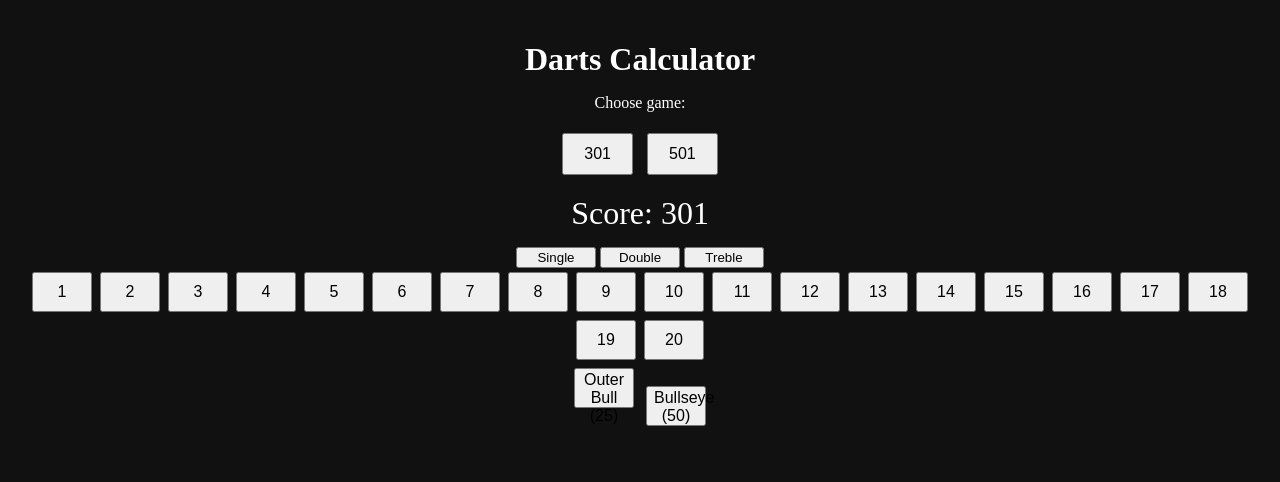
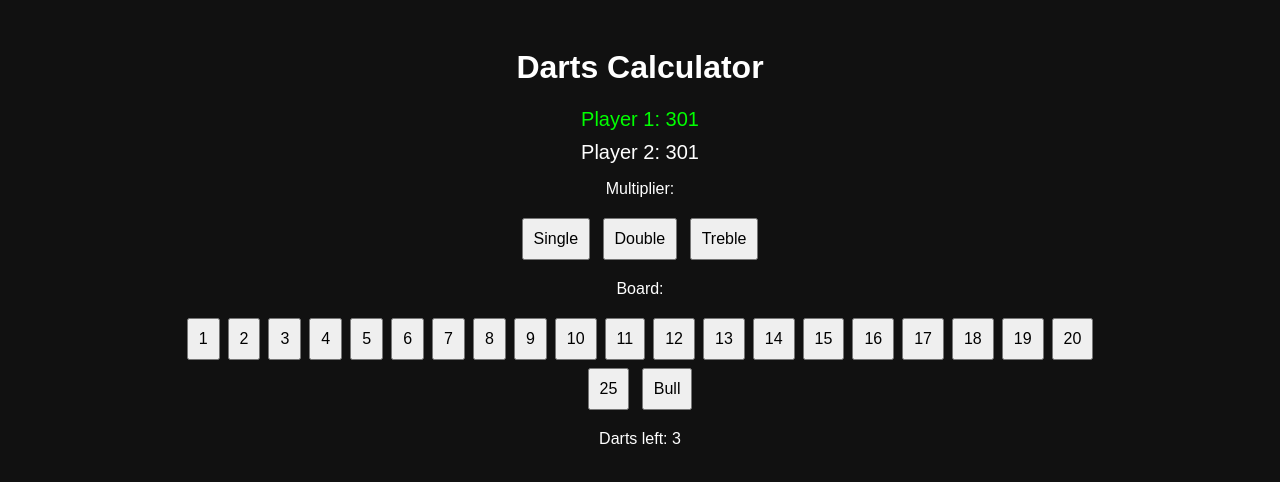
Before and after one commit to j2trappy5/darts-counter, a plain HTML site: page index.html in a window 1280 px wide. Both pictures are taken after a click on the button "301". Drawn offline with Linux system fonts and the light colour scheme.

Commit message:
Update index.html

```diff
--- a/index.html
+++ b/index.html
@@ -3,185 +3,133 @@
 <head>
   <meta charset="utf-8">
   <meta name="viewport" content="width=device-width, initial-scale=1">
-  <title>Darts Calculator</title>
+  <title>Darts Calculator (2 Players)</title>
   <style>
-    body {
-      <h1 style="color:red">TEST CHANGE</h1>
-      font-family: Arial, sans-serif;
-      background: #111;
-      color: #fff;
-      margin: 0;
-      padding: 20px;
-      text-align: center;
-    }
-    h1 { margin-bottom: 10px; }
-    .game-select button {
-      margin: 5px;
-      padding: 10px 20px;
-      font-size: 16px;
-      cursor: pointer;
-    }
-    .score {
-      font-size: 32px;
-      margin: 15px 0;
-    }
-    .finish {
-      margin: 10px 0;
-      font-size: 18px;
-      color: #0f0;
-    }
-    .board button {
-      width: 60px;
-      height: 40px;
-      margin: 4px;
-      font-size: 16px;
-      cursor: pointer;
-    }
-    .multiplier button {
-      width: 80px;
-    }
+    body { font-family: Arial, sans-serif; background:#111; color:#fff; text-align:center; padding:20px; }
+    button { margin:4px; padding:10px; font-size:16px; }
+    .player { margin:10px 0; font-size:20px; }
+    .active { color:#0f0; }
+    .finish { font-size:16px; color:#0f0; }
   </style>
 </head>
 <body>
 
 <h1>Darts Calculator</h1>
 
-<div class="game-select">
-  <p>Choose game:</p>
+<div id="setup">
+  <p>Select game:</p>
   <button onclick="startGame(301)">301</button>
   <button onclick="startGame(501)">501</button>
 </div>
 
-<div class="score" id="score">Score: --</div>
-<div class="finish" id="finish"></div>
+<div id="game" style="display:none;">
+  <div id="p1" class="player active"></div>
+  <div id="p2" class="player"></div>
+  <div id="finish" class="finish"></div>
 
-<div class="multiplier">
-  <button onclick="setMultiplier(1)">Single</button>
-  <button onclick="setMultiplier(2)">Double</button>
-  <button onclick="setMultiplier(3)">Treble</button>
-</div>
+  <p>Multiplier:</p>
+  <button onclick="setMult(1)">Single</button>
+  <button onclick="setMult(2)">Double</button>
+  <button onclick="setMult(3)">Treble</button>
 
-<div class="board">
+  <p>Board:</p>
+  <div>
     <script>
       for (let i = 1; i <= 20; i++) {
         document.write(`<button onclick=\"throwDart(${i})\">${i}</button>`);
       }
     </script>
     <br>
-  <button onclick="throwBull(25)">Outer Bull (25)</button>
-  <button onclick="throwBull(50)">Bullseye (50)</button>
+    <button onclick="throwBull(25)">25</button>
+    <button onclick="throwBull(50)">Bull</button>
+  </div>
+
+  <p id="turnInfo">Darts left: 3</p>
 </div>
 
 <script>
-  let score = null;
+let scores = [0, 0];
+let currentPlayer = 0;
+let dartsLeft = 3;
 let multiplier = 1;
 
-  function startGame(startScore) {
-    score = startScore;
-    updateDisplay();
+function startGame(start) {
+  scores = [start, start];
+  currentPlayer = 0;
+  dartsLeft = 3;
+  document.getElementById('setup').style.display = 'none';
+  document.getElementById('game').style.display = 'block';
+  update();
 }
 
-  function setMultiplier(m) {
-    multiplier = m;
+function setMult(m) { multiplier = m; }
+
+function throwDart(val) {
+  applyScore(val * multiplier);
+  multiplier = 1;
 }
 
-  function throwDart(value) {
-    if (score === null) return;
-
-    let dartScore = value * multiplier;
-    applyScore(dartScore);
-    multiplier = 1; // reset to single after throw
+function throwBull(val) {
+  applyScore(val);
 }
 
-  function throwBull(value) {
-    if (score === null) return;
-    applyScore(value);
+function applyScore(points) {
+  if (dartsLeft === 0) return;
+
+  let newScore = scores[currentPlayer] - points;
+
+  if (newScore < 0 || newScore === 1) {
+    endTurn();
+    return;
   }
 
-  function applyScore(dartScore) {
-    let newScore = score - dartScore;
-
-    // Bust rules
-    if (newScore < 0 || newScore === 1) return;
-
-    // Double-out rule
-    if (newScore === 0 && dartScore % 2 !== 0) return;
-
-    score = newScore;
-    updateDisplay();
-
-    if (score === 0) {
-      alert("Game shot! Well played 🎯");
-    }
+  if (newScore === 0 && points % 2 !== 0) {
+    endTurn();
+    return;
   }
 
-  function updateDisplay() {
-    document.getElementById("score").innerText = "Score: " + score;
-    document.getElementById("finish").innerText = getFinish(score);
+  scores[currentPlayer] = newScore;
+  dartsLeft--;
+
+  if (scores[currentPlayer] === 0) {
+    alert(`Player ${currentPlayer + 1} wins!`);
+    return;
+  }
+
+  if (dartsLeft === 0) endTurn();
+  update();
+}
+
+function endTurn() {
+  dartsLeft = 3;
+  currentPlayer = 1 - currentPlayer;
+  update();
+}
+
+function update() {
+  document.getElementById('p1').innerText = `Player 1: ${scores[0]}`;
+  document.getElementById('p2').innerText = `Player 2: ${scores[1]}`;
+
+  document.getElementById('p1').classList.toggle('active', currentPlayer === 0);
+  document.getElementById('p2').classList.toggle('active', currentPlayer === 1);
+
+  document.getElementById('turnInfo').innerText = `Darts left: ${dartsLeft}`;
+  document.getElementById('finish').innerText = getFinish(scores[currentPlayer]);
 }
 
 function getFinish(s) {
-    const finishes = {
-      170: "T20 T20 Bull",
-      167: "T20 T19 Bull",
-      164: "T20 T18 Bull",
-      161: "T20 T17 Bull",
-      160: "T20 T20 D20",
-      158: "T20 T20 D19",
-      157: "T20 T19 D20",
-      156: "T20 T20 D18",
-      155: "T20 T19 D19",
-      154: "T20 T18 D20",
-      153: "T20 T19 D18",
-      152: "T20 T20 D16",
-      151: "T20 T17 D20",
-      150: "T20 T18 D18",
-      149: "T20 T19 D16",
-      148: "T20 T16 D20",
-      147: "T20 T17 D18",
-      146: "T20 T18 D16",
-      145: "T20 T15 D20",
-      144: "T20 T20 D12",
-      143: "T20 T17 D16",
-      142: "T20 T14 D20",
-      141: "T20 T19 D12",
-      140: "T20 T20 D10",
-      139: "T20 T13 D20",
-      138: "T20 T18 D12",
-      137: "T20 T19 D10",
-      136: "T20 T20 D8",
-      135: "T20 T17 D12",
-      134: "T20 T14 D16",
-      133: "T20 T19 D8",
-      132: "T20 T20 D6",
-      131: "T20 T13 D16",
-      130: "T20 T20 D5",
-      129: "T19 T20 D6",
-      128: "T18 T14 D16",
-      127: "T20 T17 D8",
-      126: "T19 T19 D6",
-      125: "25 T20 D20",
-      124: "T20 T16 D8",
-      123: "T19 T16 D9",
-      122: "T18 T20 D4",
-      121: "T20 T11 D14",
-      120: "T20 S20 D20",
-      100: "T20 D20",
-      80: "T20 D10",
-      60: "20 D20",
-      50: "10 D20",
-      40: "D20",
-      32: "D16",
-      24: "D12",
-      16: "D8",
-      8: "D4",
-      4: "D2",
-      2: "D1"
-    };
-
-    if (finishes[s]) return "Finish: " + finishes[s];
-    if (s <= 170) return "Finish possible";
-    return "";
+  if (s > 170) return '';
+  if (s === 170) return 'Finish: T20 T20 Bull';
+  if (s === 167) return 'Finish: T20 T19 Bull';
+  if (s === 160) return 'Finish: T20 T20 D20';
+  if (s === 40) return 'Finish: D20';
+  if (s === 32) return 'Finish: D16';
+  if (s === 24) return 'Finish: D12';
+  if (s === 16) return 'Finish: D8';
+  if (s === 8) return 'Finish: D4';
+  if (s === 4) return 'Finish: D2';
+  if (s === 2) return 'Finish: D1';
+  return 'Finish possible';
 }
 </script>
 
```
Lines whose indentation alone changed are shown as unchanged.
